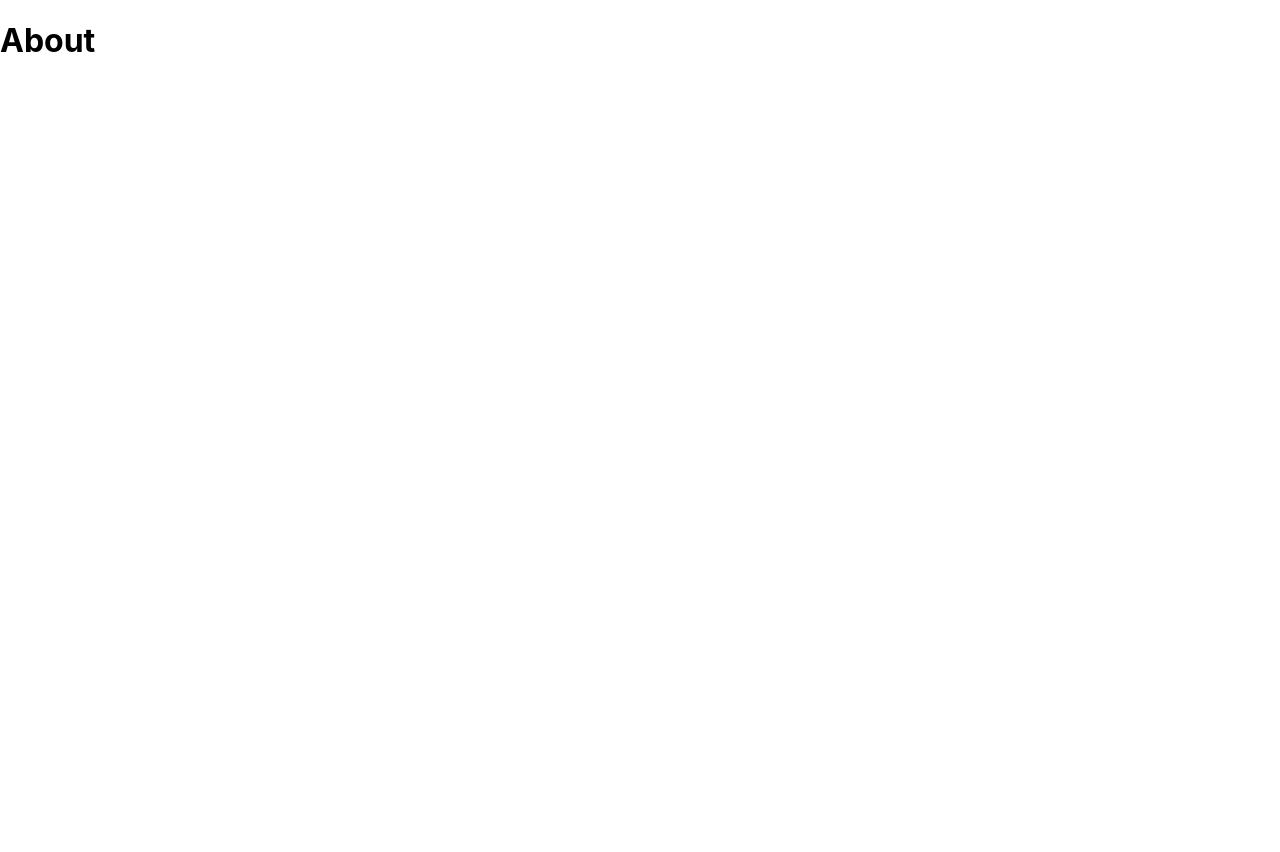
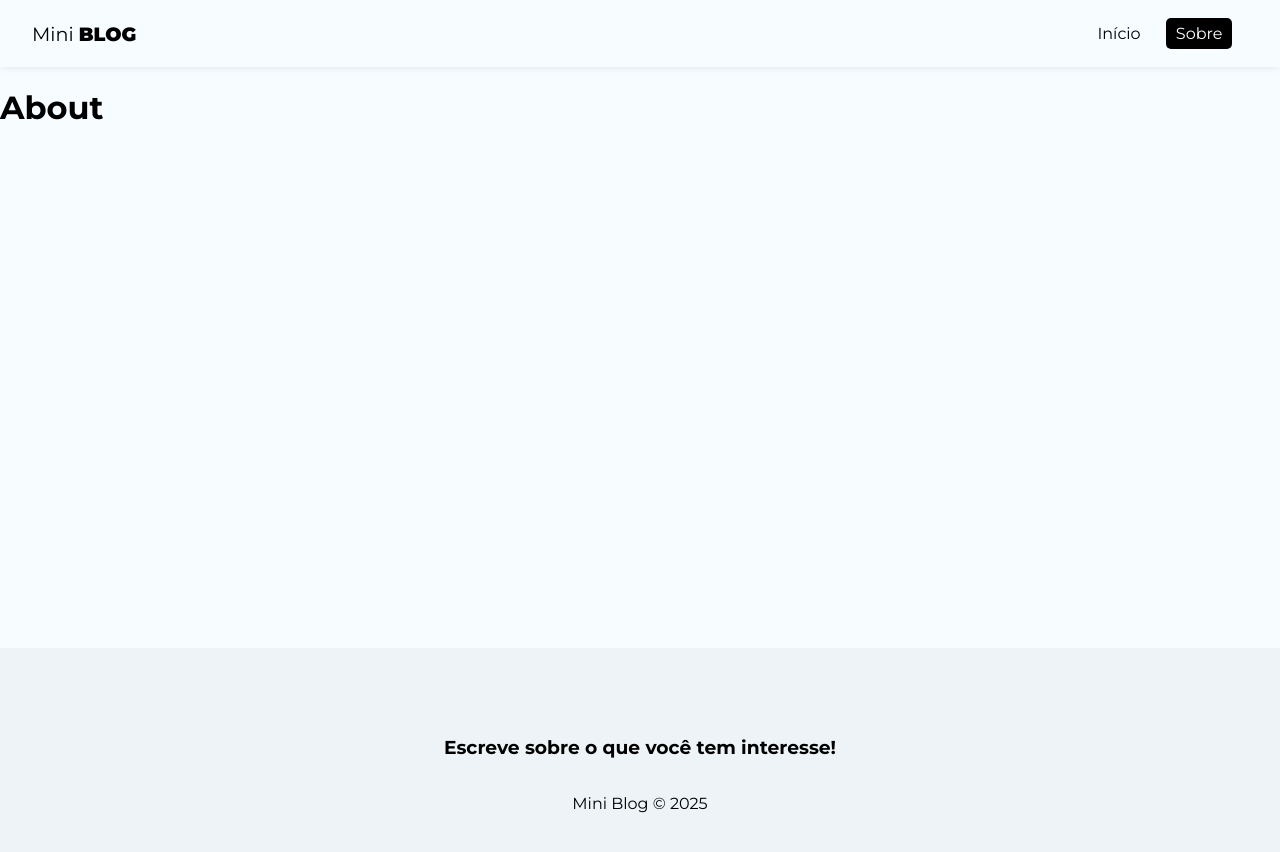
Before and after one commit to Gabrielneves05/miniblog, a React (Create React App) app: page /about in a window 1280 px wide. Shown: the top 852 px of the page. Before the commit the page ends 800 px from the top, so only its background shows below. Built offline with nearby package versions, Linux system fonts and the light colour scheme.

Commit message:
styles: creating navbar and footer components / styling components

```diff
--- a/public/index.html
+++ b/public/index.html
@@ -24,7 +24,10 @@
       work correctly both with client-side routing and a non-root public URL.
       Learn how to configure a non-root public URL by running `npm run build`.
     -->
-    <title>React App</title>
+    <title>Mini Blog</title>
+    <link rel="preconnect" href="https://fonts.googleapis.com">
+    <link rel="preconnect" href="https://fonts.gstatic.com" crossorigin>
+    <link href="https://fonts.googleapis.com/css2?family=Montserrat:ital,wght@0,100..900;1,100..900&display=swap" rel="stylesheet">
   </head>
   <body>
     <noscript>You need to enable JavaScript to run this app.</noscript>
--- a/src/App.js
+++ b/src/App.js
@@ -3,19 +3,21 @@
 import { BrowserRouter, Routes, Route, Navigate, Router } from "react-router-dom";
 import Home from "./pages/Home/Home";
 import About from "./pages/About/About";
-
-
+import Navbar from './components/Navbar';
+import Footer from './components/Footer';
 
 function App() {
   return (
     <div className="App">
       <BrowserRouter>
+        <Navbar />
         <div className="container">
           <Routes>
             <Route path="/" element={<Home />} />
             <Route path="/about" element={<About />} />
           </Routes>
         </div>
+        <Footer />
       </BrowserRouter>
     </div>
   );
--- /dev/null
+++ b/src/components/Footer.js
@@ -0,0 +1,10 @@
+import styles from "./Footer.module.css";
+
+export default function Footer() {
+    return (
+        <footer className={styles.footer}>
+            <h3>Escreve sobre o que você tem interesse!</h3>
+            <p>Mini Blog &copy; 2025</p>
+        </footer>
+    );
+}
--- /dev/null
+++ b/src/components/Footer.module.css
@@ -0,0 +1,8 @@
+.footer {
+    display: flex;
+    height: 250px;
+    flex-direction: column;
+    align-items: center;
+    justify-content: center;
+    background-color: #edf3f6;
+}
--- /dev/null
+++ b/src/components/Navbar.js
@@ -0,0 +1,25 @@
+import styles from './Navbar.module.css';
+
+import { NavLink } from "react-router-dom";
+
+export default function Navbar() {
+    return (
+        <nav className={styles.navbar}>
+            <NavLink to="/" className={styles.brand}>
+                Mini <span>Blog</span>
+            </NavLink>
+            <ul className={styles.links_list}>
+                <li>
+                    <NavLink to="/" className={({ isActive }) => (isActive ? styles.active : "")}>
+                        Início
+                    </NavLink>
+                </li>
+                <li>
+                    <NavLink to="/about" className={({ isActive }) => (isActive ? styles.active : "")}>
+                        Sobre
+                    </NavLink>
+                </li>
+            </ul>
+        </nav>
+    );
+}
--- /dev/null
+++ b/src/components/Navbar.module.css
@@ -0,0 +1,35 @@
+.navbar {
+    display: flex;
+    box-shadow: rgba(0, 0, 0, 0.15) 0px -2px 10px 0px;
+    justify-content: space-between;
+    align-items: center;
+    padding: .5em 2em;
+}
+
+.brand {
+    font-size: 1.2em;
+}
+
+.brand span {
+    font-weight: 900;
+    text-transform: uppercase;
+}
+
+.links_list {
+    display: flex;
+    list-style: none;
+}
+
+.links_list li {
+    margin-right: 1em;
+}
+
+.links_list li a {
+    padding: .4em .6em;
+}
+
+.active {
+    background-color: #000;
+    color: #fff;
+    border-radius: 5px;
+}
--- a/src/index.css
+++ b/src/index.css
@@ -1,13 +1,31 @@
 body {
-  margin: 0;
-  font-family: -apple-system, BlinkMacSystemFont, 'Segoe UI', 'Roboto', 'Oxygen',
-    'Ubuntu', 'Cantarell', 'Fira Sans', 'Droid Sans', 'Helvetica Neue',
-    sans-serif;
-  -webkit-font-smoothing: antialiased;
-  -moz-osx-font-smoothing: grayscale;
+    background-color: #f6fcff;
+    padding: 0;
+    margin: 0;
+    font-family: 'Montserrat', sans-serif;
 }
 
-code {
-  font-family: source-code-pro, Menlo, Monaco, Consolas, 'Courier New',
-    monospace;
+input::placeholder,
+textarea::placeholder {
+    font-family: 'Montserrat', sans-serif;
 }
+
+input:focus,
+textarea:focus {
+    outline: none;
+}
+
+a,
+nav button {
+    text-decoration: none;
+    background-color: transparent;
+    color: #000;
+    transition: .4s;
+    cursor: pointer;
+    font-family: 'Montserrat', sans-serif;
+}
+
+a:hover,
+nav button:hover {
+    color: #bbb;
+}
--- a/src/pages/About/About.js
+++ b/src/pages/About/About.js
@@ -1,7 +1,4 @@
 import styles from "./About.module.css";
-
-import React from "react";
-
 
 export default function About() {
     return (
--- a/src/pages/Home/Home.js
+++ b/src/pages/Home/Home.js
@@ -1,7 +1,4 @@
 import styles from "./Home.module.css";
-
-import React from "react";
-
 
 export default function Home() {
     return (
```
